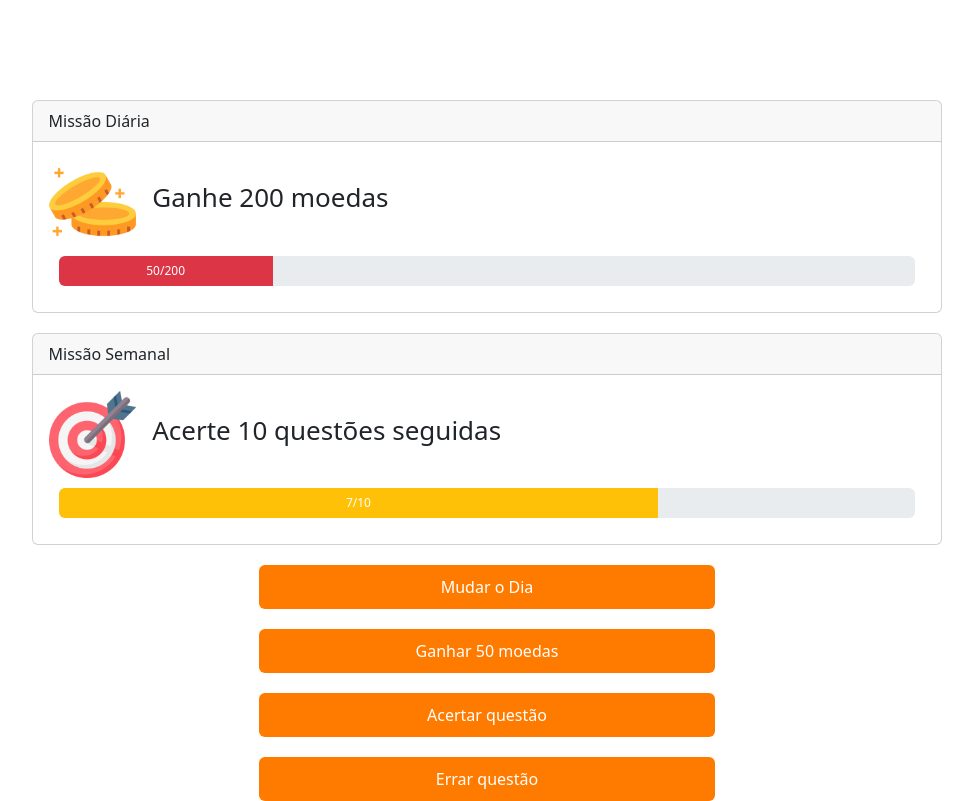
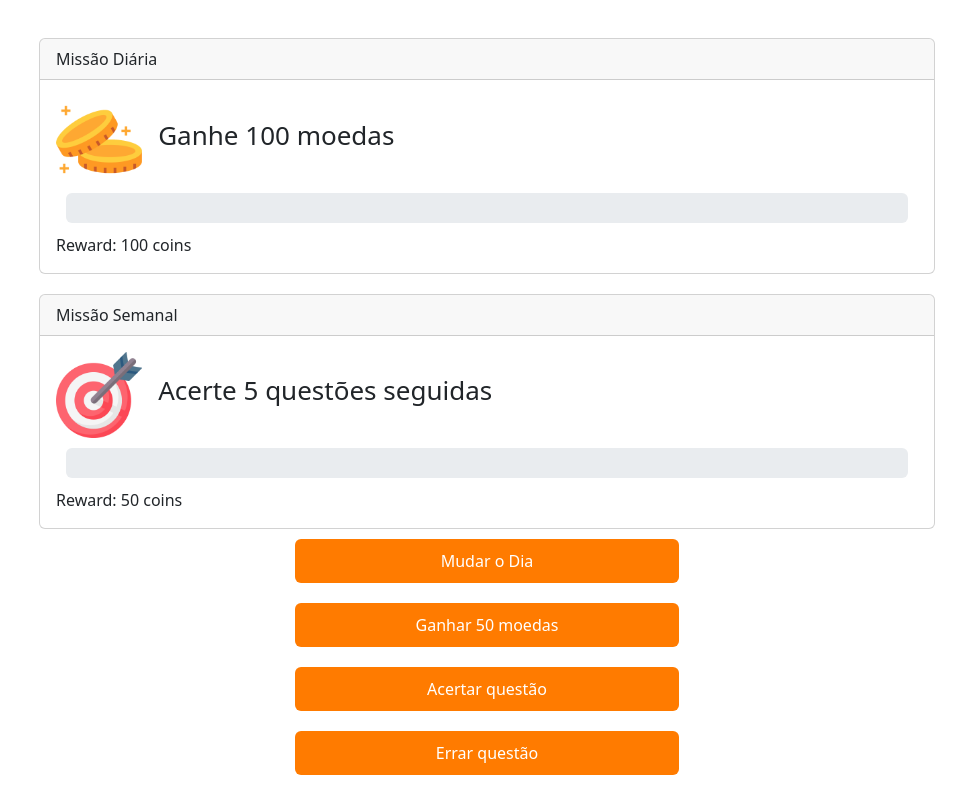
Before and after one commit to ArthurCRodrigues/Sprint-3, a plain HTML site: page index.html in a window 1280 px wide. Both pictures are taken after a click on the button "Mudar o Dia". Shown: the whole page, without its empty margins (153-1126 px from the left). Drawn offline with nearby package versions, Linux system fonts and the light colour scheme.

Commit message:
Novas funcionalidades

```diff
--- /dev/null
+++ b/db.json
@@ -0,0 +1,94 @@
+{
+    "dailyQuests": [
+      {
+        "id": 1,
+        "description": "Ganhe 100 moedas",
+        "reward": 100,
+        "progress": 0,
+        "goal": 100,
+        "img_path": "/imgs/coin.png"
+      },
+      {
+        "id": 2,
+        "description": "Ganhe 150 moedas",
+        "reward": 150,
+        "progress": 0,
+        "goal": 150,
+        "img_path": "/imgs/coin.png"
+      },
+      {
+        "id": 3,
+        "description": "Ganhe 200 moedas",
+        "reward": 200,
+        "progress": 0,
+        "goal": 200,
+        "img_path": "/imgs/coin.png"
+      },
+      {
+        "id": 4,
+        "description": "Ganhe 250 moedas",
+        "reward": 250,
+        "progress": 0,
+        "goal": 250,
+        "img_path": "/imgs/coin.png"
+      },
+      {
+        "id": 5,
+        "description": "Ganhe 300 moedas",
+        "reward": 300,
+        "progress": 0,
+        "goal": 300,
+        "img_path": "/imgs/coin.png"
+      },
+      {
+        "id": 6,
+        "description": "Ganhe 350 moedas",
+        "reward": 350,
+        "progress": 0,
+        "goal": 350,
+        "img_path": "/imgs/coin.png"
+      },
+      {
+        "id": 7,
+        "description": "Ganhe 400 moedas",
+        "reward": 400,
+        "progress": 0,
+        "goal": 400,
+        "img_path": "/imgs/coin.png"
+      }
+    ],
+    "weeklyQuests": [
+      {
+        "id": 1,
+        "description": "Acerte 5 questões seguidas",
+        "reward": 50,
+        "progress": 0,
+        "goal": 5,
+        "img_path": "/imgs/target.png"
+      },
+      {
+        "id": 2,
+        "description": "Acerte 10 questões seguidas",
+        "reward": 100,
+        "progress": 0,
+        "goal": 10,
+        "img_path": "/imgs/target.png"
+      },
+      {
+        "id": 3,
+        "description": "Acerte 15 questões seguidas",
+        "reward": 150,
+        "progress": 0,
+        "goal": 15,
+        "img_path": "/imgs/target.png"
+      },
+      {
+        "id": 4,
+        "description": "Acerte 20 questões seguidas",
+        "reward": 200,
+        "progress": 0,
+        "goal": 20,
+        "img_path": "/imgs/target.png"
+      }
+    ]
+  }
--- a/index.html
+++ b/index.html
@@ -10,17 +10,18 @@
 </head>
 <body>
     <div class="quest-contents-container">
-    <div class="card">
+      <!--As missões serão inseridas aqui-->
+      <div class="card">
         <div class="card-header">
           Missão Diária
         </div>
         <div class="card-body">
             <div class="title-holder">
-          <img src="coin.png" class="img-fluid" alt="...">
+          <img src="/imgs/coin.png" class="img-fluid" alt="...">
           <h5 class="card-title">Ganhe 200 moedas</h5>
           </div>
-          <div class="progress" role="progressbar" aria-label="Example 20px high" aria-valuenow="25" aria-valuemin="0" aria-valuemax="100" style="height: 30px">
-            <div class="progress-bar bg-danger" style="width: 25%">50/200</div>
+          <div class="progress" role="progressbar" aria-label="Example 20px high" aria-valuenow="0" aria-valuemin="0" aria-valuemax="200" style="height: 30px" id="questProgressStructure1">
+            <div class="progress-bar bg-danger" style="width: 0%" id="questProgressBar1">50/200</div>
           </div>
         </div>
       </div>
@@ -30,27 +31,31 @@
         </div>
         <div class="card-body">
             <div class="title-holder">
-          <img src="target.png" class="img-fluid" alt="...">
+          <img src="/imgs/target.png" class="img-fluid" alt="...">
           <h5 class="card-title">Acerte 10 questões seguidas</h5>
           </div>
-          <div class="progress" role="progressbar" aria-label="Example 20px high" aria-valuenow="25" aria-valuemin="0" aria-valuemax="100" style="height: 30px">
-            <div class="progress-bar bg-warning" style="width: 70%">7/10</div>
+          <div class="progress" role="progressbar" aria-label="Example 20px high" aria-valuenow="0" aria-valuemin="0" aria-valuemax="10" style="height: 30px" id="questProgressStructure2">
+            <div class="progress-bar bg-warning" style="width: 0%" id="questProgressBar2">7/10</div>
           </div>
         </div>
       </div>
+    </div>
+    <div class="button-content-container">
     <div class="d-grid gap-2 col-6 mx-auto">
-        <button class="btn btn-primary " type="button">Mudar o Dia</button>
+        <button class="btn btn-primary " type="button" id="changeDayBtn">Mudar o Dia</button>
       </div>
       <div class="d-grid gap-2 col-6 mx-auto">
-        <button class="btn btn-primary " type="button">Ganhar 50 moedas</button>
+        <button class="btn btn-primary " type="button" id="earnCoinsBtn">Ganhar 50 moedas</button>
       </div>
       <div class="d-grid gap-2 col-6 mx-auto">
-        <button class="btn btn-primary " type="button">Acertar questão</button>
+        <button class="btn btn-primary " type="button" id="rightAns">Acertar questão</button>
       </div>
       <div class="d-grid gap-2 col-6 mx-auto">
-        <button class="btn btn-primary " type="button">Errar questão</button>
+        <button class="btn btn-primary " type="button" id="wrongAns">Errar questão</button>
       </div>
-    </div>
+      </div>
+
+   <script src="script.js"></script>
     <script src="https://cdn.jsdelivr.net/npm/bootstrap@5.3.3/dist/js/bootstrap.bundle.min.js" integrity="sha384-YvpcrYf0tY3lHB60NNkmXc5s9fDVZLESaAA55NDzOxhy9GkcIdslK1eN7N6jIeHz" crossorigin="anonymous"></script>
 </body>
 </html>
--- a/script.js
+++ b/script.js
@@ -0,0 +1,88 @@
+document.addEventListener('DOMContentLoaded', function() {
+    const questContainer = document.querySelector('.quest-contents-container');
+    const changeDayBtn = document.getElementById('changeDayBtn');
+    const earnCoinsBtn = document.getElementById('earnCoinsBtn');
+    const rightAnsBtn = document.getElementById('rightAns');
+    const wrongAnsBtn = document.getElementById('wrongAns');
+
+    var dailyQuest = 0;
+    var weeklyQuest = 0;
+
+    let dailyQuests, weeklyQuests;
+
+    // Load quests from JSON file
+    fetch('db.json')
+        .then(response => response.json())
+        .then(data => {
+            dailyQuests = data.dailyQuests;
+            weeklyQuests = data.weeklyQuests;
+        })
+        .catch(error => console.error('Error loading quests:', error));
+
+    // Function to load random quests
+    function loadRandomQuests() {
+        questContainer.innerHTML = ''; // Clear previous quests
+        const randomDailyQuest = dailyQuests[Math.floor(Math.random() * dailyQuests.length)];
+        const randomWeeklyQuest = weeklyQuests[Math.floor(Math.random() * weeklyQuests.length)];
+
+        questContainer.innerHTML += createQuestCard('Missão Diária', randomDailyQuest,1);
+        questContainer.innerHTML += createQuestCard('Missão Semanal', randomWeeklyQuest,2);
+        dailyQuest = randomDailyQuest;
+        weeklyQuest = randomWeeklyQuest;
+    }
+
+    // Function to create quest card HTML
+    function createQuestCard(title, quest, id) {
+        return `
+            <div class="card quest-card">
+                <div class="card-header">
+                    ${title}
+                </div>
+                <div class="card-body">
+                    <div class="title-holder">
+                        <img src="${quest.img_path}" class="img-fluid" alt="...">
+                        <h5 class="card-title">${quest.description}</h5>
+                    </div>
+                    <div class="progress" role="progressbar" aria-label="Example 20px high" aria-valuenow="${quest.progress}" aria-valuemin="0" aria-valuemax="${quest.goal}" style="height: 30px" id= "questProgressStructure${id}">
+                        <div class="progress-bar bg-danger" style="width: ${quest.progress}%" id = "questProgressBar${id}">${quest.progress}%</div>
+                    </div>
+                    <p class="card-text">Reward: ${quest.reward} coins</p>
+                </div>
+            </div>
+        `;
+    }
+
+    // Add event listener to the button
+    changeDayBtn.addEventListener('click', loadRandomQuests);
+
+    let coinProgress = 0;
+    earnCoinsBtn.addEventListener("click",function() {
+        questProgress = document.getElementById('questProgressBar1');
+        questGoal = document.getElementById("questProgressStructure1").getAttribute("aria-valuemax");
+        coinProgress += (50/questGoal)*100;
+        questProgress.style.width = `${coinProgress}%`;
+        if (coinProgress <= 100) {questProgress.innerHTML = `${Math.trunc(((coinProgress*questGoal)/100))}/${questGoal}` }
+    });
+
+    let ansProgress = 0;
+    rightAnsBtn.addEventListener('click', function() {
+        console.log("Hapenned");
+        questProgress = document.getElementById('questProgressBar2');
+        questGoal = document.getElementById("questProgressStructure2").getAttribute("aria-valuemax");
+        ansProgress += (1/questGoal)*100;
+        questProgress.style.width = `${ansProgress}%`;
+        if (ansProgress <= 100) {questProgress.innerHTML = `${Math.trunc(((ansProgress*questGoal)/100))}/${questGoal}` }
+    });
+
+    wrongAnsBtn.addEventListener('click', function() {
+        questProgress = document.getElementById('questProgressBar2');
+        ansProgress = 0;
+        questProgress.style.width = ansProgress
+
+    })
+
+
+
+
+
+});
--- a/style.css
+++ b/style.css
@@ -6,7 +6,7 @@ body {
 }
 
 .quest-contents-container {
-    margin-top: 100px;
+    margin-top: 3%;
     display: flex;
     flex-direction: column;
     gap: 20px;
@@ -36,3 +36,11 @@ body {
     border: none !important;
     padding: 10px !important;
 }
+
+.button-content-container {
+    margin-top: 10px;
+    display: flex;
+    flex-direction: column;
+    gap: 20px;
+    width: 60%;
+}
```
Also changed, not shown: Explanatory/index.html (+48 -14 lines), cards.html (added, +27 -0 lines), imgs/coin.png (renamed from coin.png), imgs/target.png (renamed from target.png).
